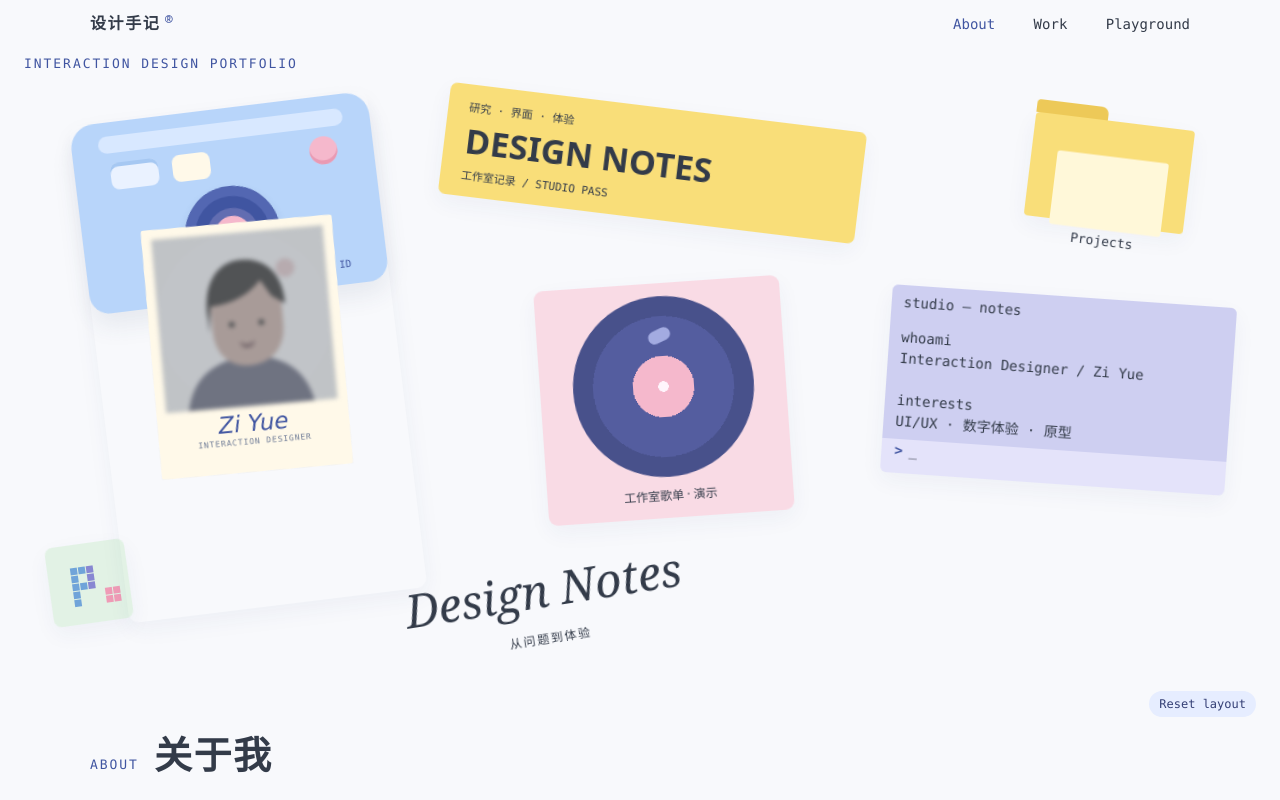
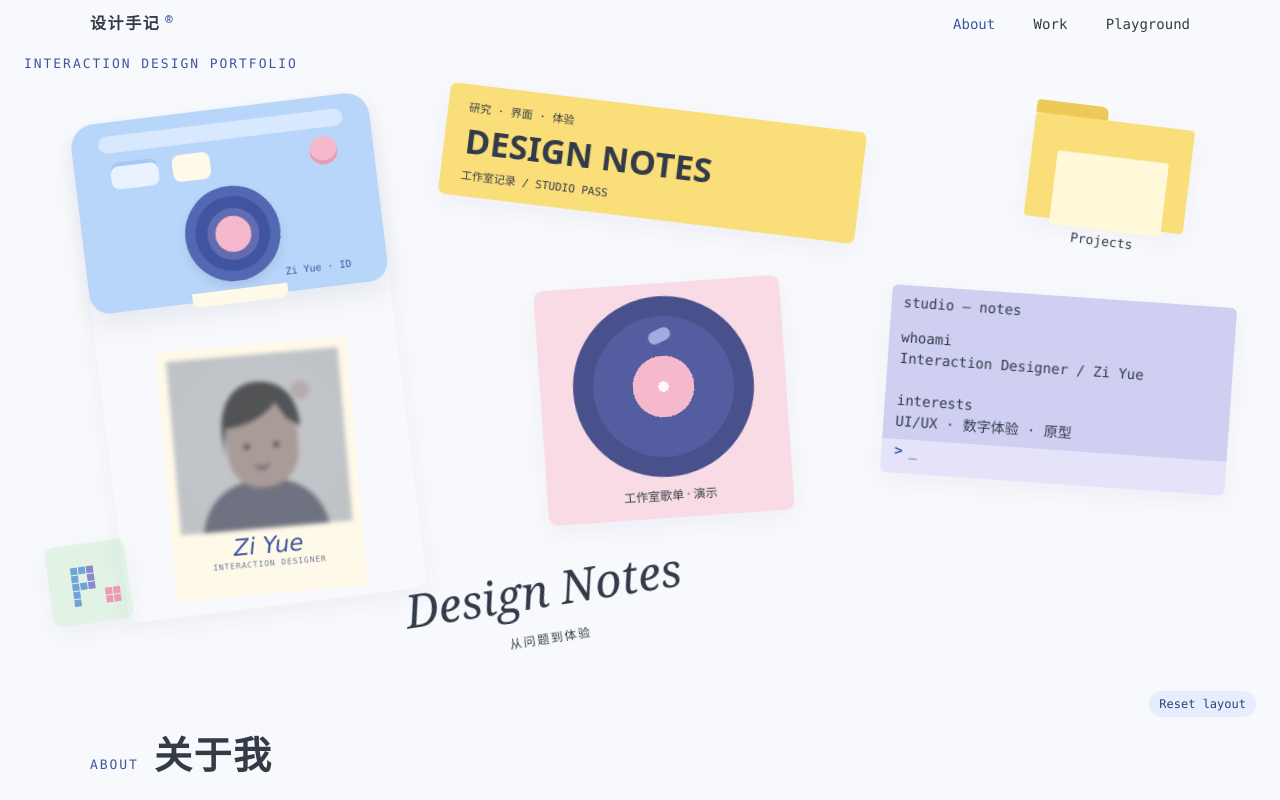
Before and after one commit to whe701714-hash/portfolio2, a plain HTML site: page index.html in a window 1280 px wide. Shown: the top 800 px of the page. Drawn offline with Linux system fonts and the light colour scheme.

Commit message:
Refine Polaroid final resting position

```diff
--- a/visual.css
+++ b/visual.css
@@ -229,16 +229,16 @@ body.is-intro .terminal>*{opacity:0}
 .polaroid-photo img{display:block;width:100%;height:100%;object-fit:cover}
 .polaroid-sign{padding-top:5px;text-align:center;color:#4055a1;font:italic 23px/1.1 "Segoe Print","Bradley Hand",cursive}
 .polaroid-role{text-align:center;color:#6d7a95;font:8px/1.4 var(--mono);letter-spacing:.11em}
-.identity.shooting .polaroid{opacity:1;translate:0 129px;rotate:2deg;clip-path:inset(0)}
+.identity.shooting .polaroid{opacity:1;translate:0 123px;rotate:2deg;clip-path:inset(0)}
 .identity.photo-free .polaroid{z-index:4}
-.identity.photo-ready .polaroid{opacity:1;translate:0 129px;rotate:-4deg;clip-path:inset(0)}
+.identity.photo-ready .polaroid{opacity:1;translate:0 123px;rotate:-4deg;clip-path:inset(0)}
 .identity.photo-ready .polaroid-photo{filter:none}
 .identity:is(:hover,:focus-within) .camera-body{translate:0 -5px}
 .identity:is(:hover,:focus-within) .camera-shutter{filter:brightness(1.08);transform:translateY(2px)}
 .identity.camera-shooting .camera-body{animation:camera-shake 220ms ease-in-out 1}
 .identity.camera-shooting .camera-flash{box-shadow:0 0 0 13px #fff8d988,0 0 26px 9px #fff3a7}
 .identity.camera-shooting .camera-shutter{transform:translateY(3px)}
-.identity.shooting .polaroid{opacity:1;translate:0 0;clip-path:inset(0)}
+.identity.shooting .polaroid{opacity:1;translate:0 123px;clip-path:inset(0)}
 @keyframes camera-shake{0%,100%{transform:rotate(0)}35%{transform:rotate(-1deg) translateY(1px)}70%{transform:rotate(.6deg)}}
 .identity.camera:focus-visible{outline:0}.identity.camera .polaroid:focus-visible,.identity.camera .camera-shutter:focus-visible{outline:2px solid #4055a1;outline-offset:3px}
 @media(min-width:641px){.identity.camera{top:5%}.pixel{width:6.5%;top:72%}}
```
